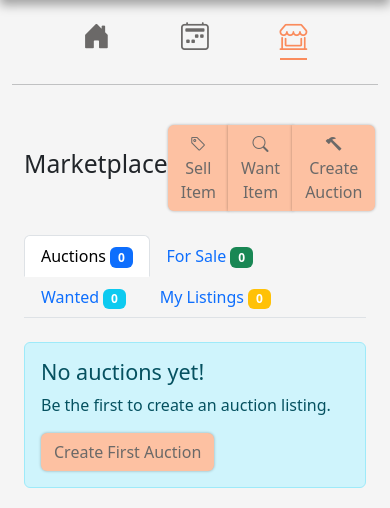
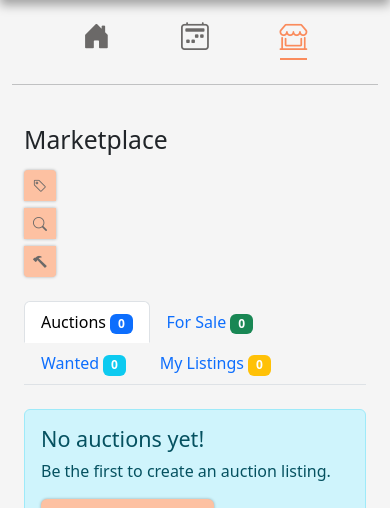
Before and after one commit to arun-dhanjal/hackathon_social_platform, a Django app: page /marketplace/ in a window 390 px wide. Shown: the part 102-610 px from the top of the page. Run offline with Django 4.2, Linux system fonts and the light colour scheme; the visitor is signed in with stand-in values (Sample User, id 1); data that the repository does not hold is empty.

Commit message:
added some styling for images

```diff
--- a/marketplace/templates/marketplace/marketplace_feed.html
+++ b/marketplace/templates/marketplace/marketplace_feed.html
@@ -7,17 +7,17 @@
 
 {% block content %}
 <div class="container mt-4">
-    <div class="d-flex justify-content-between align-items-center mb-4">
-        <h2>Marketplace</h2>
+    <div class="d-flex flex-column flex-md-row justify-content-between align-items-start align-items-md-center mb-4 gap-3">
+        <h2 class="mb-0">Marketplace</h2>
         <div>
             {% if user.is_authenticated %}
-            <div class="btn-group" role="group">
-                <a href="{% url 'marketplace:create_selling_post' %}" class="btn btn-success"><i class="bi bi-tag"></i> Sell Item</a>
-                <a href="{% url 'marketplace:create_buying_post' %}" class="btn btn-info"><i class="bi bi-search"></i> Want Item</a>
-                <a href="{% url 'marketplace:create_listing' %}" class="btn btn-primary"><i class="bi bi-hammer"></i> Create Auction</a>
+            <div class="btn-group-vertical btn-group-md d-flex flex-column flex-sm-row gap-2" role="group">
+                <a href="{% url 'marketplace:create_selling_post' %}" class="btn btn-success btn-sm"><i class="bi bi-tag"></i> <span class="d-none d-sm-inline">Sell Item</span></a>
+                <a href="{% url 'marketplace:create_buying_post' %}" class="btn btn-info btn-sm"><i class="bi bi-search"></i> <span class="d-none d-sm-inline">Want Item</span></a>
+                <a href="{% url 'marketplace:create_listing' %}" class="btn btn-primary btn-sm"><i class="bi bi-hammer"></i> <span class="d-none d-sm-inline">Create Auction</span></a>
             </div>
             {% else %}
-            <a href="{% url 'account_login' %}" class="btn btn-primary">Login to Post</a>
+            <a href="{% url 'account_login' %}" class="btn btn-primary btn-sm">Login to Post</a>
             {% endif %}
         </div>
     </div>
@@ -55,7 +55,7 @@
             {% if listings %}
             <div class="row">
                 {% for listing in listings %}
-                <div class="col-md-4 mb-4">
+                <div class="col-12 col-sm-6 col-md-4 col-lg-3 mb-4">
                     <div class="card marketplace-card">
                         {% if listing.image %}
                         <img src="{{ listing.image.url }}" class="card-img-top marketplace-card-img" alt="{{ listing.title }}">
@@ -114,7 +114,7 @@
             {% if selling_posts %}
             <div class="row">
                 {% for post in selling_posts %}
-                <div class="col-md-4 mb-4">
+                <div class="col-12 col-sm-6 col-md-4 col-lg-3 mb-4">
                     <div class="card marketplace-card">
                         {% if post.image %}
                         <img src="{{ post.image.url }}" class="card-img-top marketplace-card-img" alt="{{ post.title }}">
@@ -153,7 +153,7 @@
             {% if buying_posts %}
             <div class="row">
                 {% for post in buying_posts %}
-                <div class="col-md-4 mb-4">
+                <div class="col-12 col-sm-6 col-md-4 col-lg-3 mb-4">
                     <div class="card marketplace-card">
                         {% if post.image %}
                         <img src="{{ post.image.url }}" class="card-img-top marketplace-card-img" alt="{{ post.title }}">
@@ -237,7 +237,7 @@
             <h4 class="mb-3 mt-4">My Items For Sale</h4>
             <div class="row">
                 {% for post in my_selling_posts %}
-                <div class="col-md-4 mb-4">
+                <div class="col-12 col-sm-6 col-md-4 col-lg-3 mb-4">
                     <div class="card marketplace-card">
                         {% if post.image %}
                         <img src="{{ post.image.url }}" class="card-img-top marketplace-card-img" alt="{{ post.title }}">
@@ -265,7 +265,7 @@
             <h4 class="mb-3 mt-4">My Wanted Ads</h4>
             <div class="row">
                 {% for post in my_buying_posts %}
-                <div class="col-md-4 mb-4">
+                <div class="col-12 col-sm-6 col-md-4 col-lg-3 mb-4">
                     <div class="card marketplace-card">
                         {% if post.image %}
                         <img src="{{ post.image.url }}" class="card-img-top marketplace-card-img" alt="{{ post.title }}">
--- a/static/css/marketplace.css
+++ b/static/css/marketplace.css
@@ -3,17 +3,19 @@
 /* Card images in grid views (marketplace feed, my listings) */
 .marketplace-card-img {
     width: 100%;
-    height: 250px;
-    object-fit: cover;
+    max-height: 350px;
+    object-fit: contain;
     object-position: center;
+    background-color: #f8f9fa;
 }
 
 /* Detail page hero image */
 .listing-detail-img {
     width: 100%;
-    height: 400px;
-    object-fit: cover;
+    max-height: 350px;
+    object-fit: contain;
     object-position: center;
+    background-color: #f8f9fa;
 }
 
 /* Ensure cards have consistent height */
@@ -28,22 +30,43 @@
 }
 
 /* Responsive adjustments */
+@media (max-width: 992px) {
+    .marketplace-card-img {
+        height: 300px;
+    }
+}
+
 @media (max-width: 768px) {
     .marketplace-card-img {
-        height: 200px;
+        height: 280px;
     }
 
     .listing-detail-img {
-        height: 300px;
+        max-height: 350px;
+    }
+
+    /* Stack buttons vertically on mobile */
+    .btn-group-vertical button,
+    .btn-group-vertical a {
+        width: 100%;
     }
 }
 
 @media (max-width: 576px) {
     .marketplace-card-img {
-        height: 180px;
+        height: 250px;
     }
 
     .listing-detail-img {
-        height: 250px;
+        max-height: 300px;
+    }
+
+    /* Smaller text on very small screens */
+    .card-title {
+        font-size: 1rem;
+    }
+
+    .card-text {
+        font-size: 0.875rem;
     }
 }
--- a/templates/base.html
+++ b/templates/base.html
@@ -15,6 +15,8 @@
     <link rel="stylesheet" href="https://cdn.jsdelivr.net/npm/bootstrap-icons@1.13.1/font/bootstrap-icons.min.css">
     <!-- Custom CSS -->
     <link href="{% static 'css/style.css' %}" rel="stylesheet">
+    <link href="{% static 'css/marketplace.css' %}" rel="stylesheet">
+    {% block extra_css %}{% endblock %}
 </head>
 
 <body class="d-flex flex-column min-vh-100">
```
